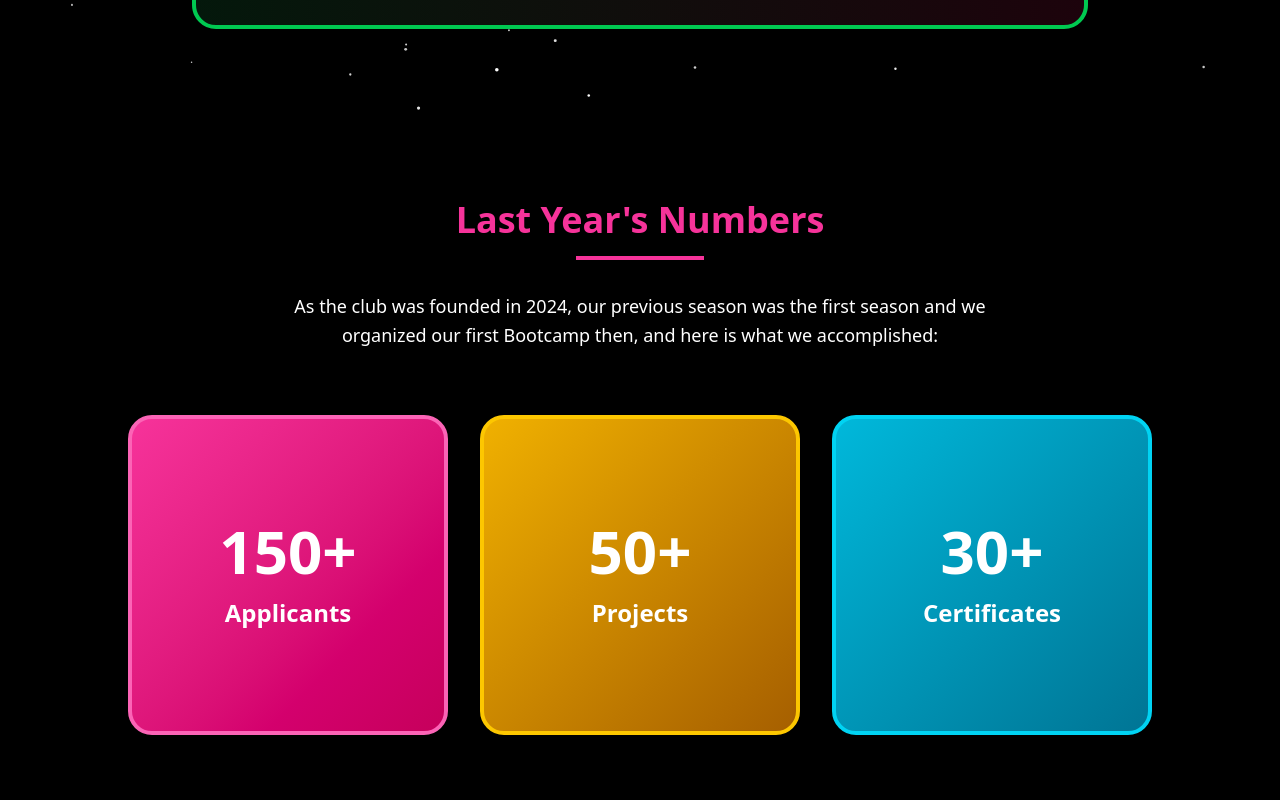
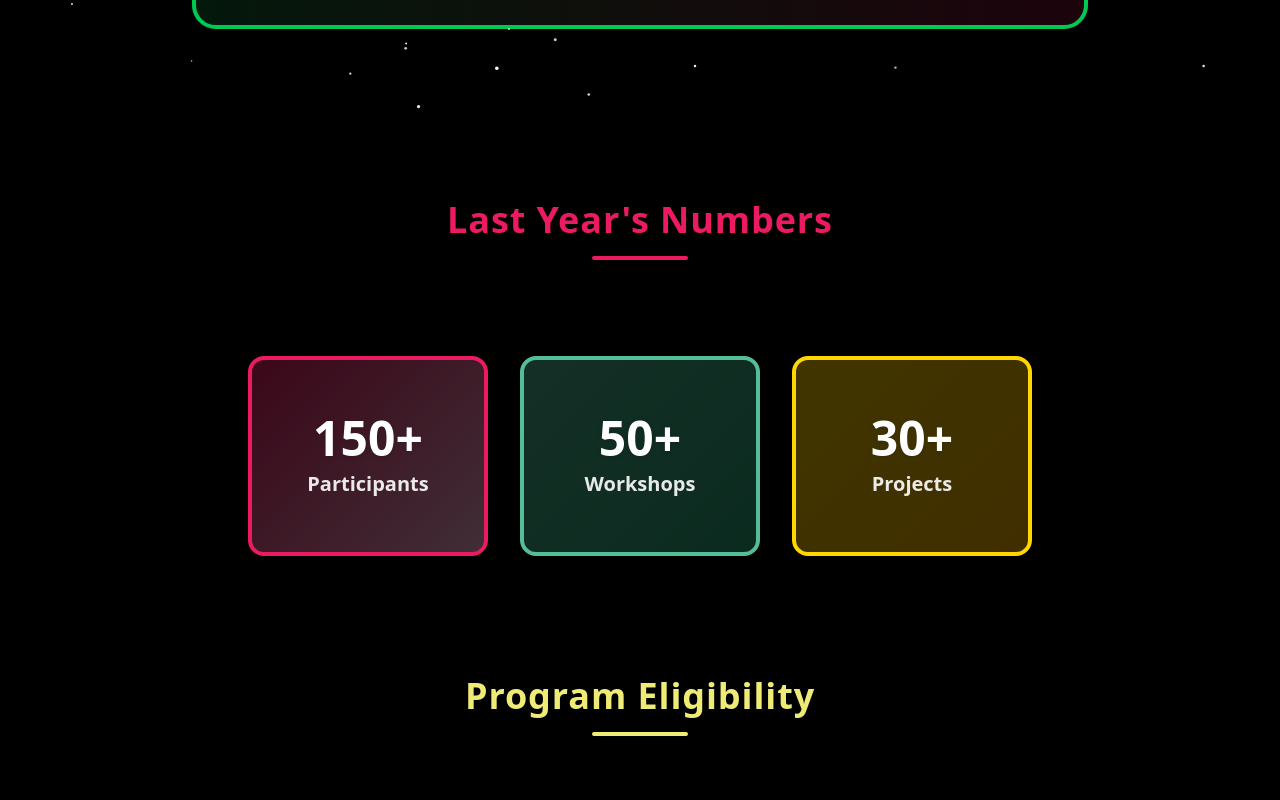
Before and after one commit to YAFFMN/OVAC, a React (Vite) app: page /bootcamp in a window 1280 px wide. Shown: the part 680-1480 px from the top of the page. Built offline with nearby package versions, Linux system fonts and the light colour scheme.

Commit message:
repairing3

```diff
--- a/src/Components/BootcampStats.jsx
+++ b/src/Components/BootcampStats.jsx
@@ -1,85 +1,106 @@
-import React, { useState, useEffect, useRef } from 'react'
+import React, { useEffect, useRef, useState } from "react";
+import HeadWord from "./ui/HeadWord.jsx";
+import Underline from "./ui/Underline.jsx";
+import { motion, useInView } from "framer-motion";
+
+const stats = [
+  {
+    label: "Participants",
+    value: 150,
+    colors: "from-[#ec1a63] to-[#ffb6d5]",
+    border: "border-[#ec1a63]",
+    gradient:
+      "linear-gradient(135deg, rgba(236,26,99,0.25) 0%, rgba(255,182,213,0.25) 100%)",
+  },
+  {
+    label: "Workshops",
+    value: 50,
+    colors: "from-[#53be97] to-[#2caa7c]",
+    border: "border-[#53be97]",
+    gradient:
+      "linear-gradient(135deg, rgba(83,190,151,0.25) 0%, rgba(44,170,124,0.25) 100%)",
+  },
+  {
+    label: "Projects",
+    value: 30,
+    colors: "from-[#ffd600] to-[#ffb700]",
+    border: "border-[#ffd600]",
+    gradient:
+      "linear-gradient(135deg, rgba(255,214,0,0.25) 0%, rgba(255,183,0,0.25) 100%)",
+  },
+];
+
+const StatBox = ({ label, value, colors, delay, border, gradient }) => {
+  const [displayValue, setDisplayValue] = useState(0);
+  const ref = useRef(null);
+  const inView = useInView(ref, { once: false, amount: 0.5 });
+
+  useEffect(() => {
+    if (!inView) {
+      setDisplayValue(0);
+      return;
+    }
+    let start = 0;
+    const duration = 1200;
+    const increment = value / (duration / 16);
+    let raf;
+    function animate() {
+      start += increment;
+      if (start < value) {
+        setDisplayValue(Math.floor(start));
+        raf = requestAnimationFrame(animate);
+      } else {
+        setDisplayValue(value);
+      }
+    }
+    raf = requestAnimationFrame(animate);
+    return () => {
+      cancelAnimationFrame(raf);
+    };
+  }, [value, inView]);
+
+  return (
+    <motion.div
+      ref={ref}
+      initial={{ scale: 0.8, opacity: 0 }}
+      whileInView={{ scale: 1, opacity: 1 }}
+      transition={{ duration: 0.6, delay }}
+      viewport={{ once: false, amount: 0.5 }}
+      className={`flex flex-col items-center justify-center rounded-2xl px-10 py-8 shadow-xl mx-4 min-w-[220px] min-h-[180px] md:w-[240px] md:h-[200px] border-4 ${border}`}
+      style={{
+        background: gradient,
+        backdropFilter: "blur(16px)",
+        WebkitBackdropFilter: "blur(16px)",
+      }}
+    >
+      <span className="text-5xl font-extrabold text-white drop-shadow mb-2">
+        {displayValue}+
+      </span>
+      <span className="text-xl font-bold text-white/90">{label}</span>
+    </motion.div>
+  );
+};
 
 const BootcampStats = () => {
-  const [animatedNumbers, setAnimatedNumbers] = useState({ applicants: 0, projects: 0, certificates: 0 });
-  const [hasAnimated, setHasAnimated] = useState(false);
-  const sectionRef = useRef(null);
-
-  const finalNumbers = {
-    applicants: 150,
-    projects: 50,
-    certificates: 30
-  };
-
-  useEffect(() => {
-    const observer = new IntersectionObserver(
-      (entries) => {
-        if (entries[0].isIntersecting && !hasAnimated) {
-          setHasAnimated(true);
-
-          // Animate each number
-          Object.keys(finalNumbers).forEach((key) => {
-            let current = 0;
-            const target = finalNumbers[key];
-            const increment = target / 100; // Duration control
-
-            const timer = setInterval(() => {
-              current += increment;
-              if (current >= target) {
-                current = target;
-                clearInterval(timer);
-              }
-
-              setAnimatedNumbers(prev => ({
-                ...prev,
-                [key]: Math.floor(current)
-              }));
-            }, 20);
-          });
-        }
-      },
-      { threshold: 0.5 }
-    );
-
-    if (sectionRef.current) {
-      observer.observe(sectionRef.current);
-    }
-
-    return () => observer.disconnect();
-  }, [hasAnimated]);
-
   return (
-    <div ref={sectionRef} className="py-20 px-4 relative z-10">
-      <div className="max-w-6xl mx-auto text-center">
-        <h3 className="text-4xl font-bold text-pink-500 mb-4">Last Year's Numbers</h3>
-        <div className="w-32 h-1 bg-pink-500 mx-auto mb-8"></div>
-
-        <p className="text-white text-lg mb-16 max-w-3xl mx-auto leading-relaxed">
-          As the club was founded in 2024, our previous season was the first season and we organized our first Bootcamp then, and here is what we accomplished:
-        </p>
-
-        <div className="flex flex-col md:flex-row justify-center items-center gap-8">
-          {/* Applicants */}
-          <div className="w-80 h-80 rounded-3xl bg-gradient-to-br from-pink-500 to-pink-700 flex flex-col items-center justify-center text-white shadow-2xl border-4 border-pink-400">
-            <div className="text-6xl font-bold mb-4">{animatedNumbers.applicants}+</div>
-            <div className="text-2xl font-semibold">Applicants</div>
-          </div>
-
-          {/* Projects */}
-          <div className="w-80 h-80 rounded-3xl bg-gradient-to-br from-yellow-500 to-yellow-700 flex flex-col items-center justify-center text-white shadow-2xl border-4 border-yellow-400">
-            <div className="text-6xl font-bold mb-4">{animatedNumbers.projects}+</div>
-            <div className="text-2xl font-semibold">Projects</div>
-          </div>
-
-          {/* Certificates */}
-          <div className="w-80 h-80 rounded-3xl bg-gradient-to-br from-cyan-500 to-cyan-700 flex flex-col items-center justify-center text-white shadow-2xl border-4 border-cyan-400">
-            <div className="text-6xl font-bold mb-4">{animatedNumbers.certificates}+</div>
-            <div className="text-2xl font-semibold">Certificates</div>
-          </div>
-        </div>
+    <div className="flex flex-col justify-center items-center py-20 px-4 relative z-1 overflow-hidden">
+      <HeadWord HeadWord={"Last Year's Numbers"} />
+      <Underline />
+      <div className="flex flex-col md:flex-row items-center justify-center mt-16">
+        {stats.map((stat, idx) => (
+          <StatBox
+            key={stat.label}
+            label={stat.label}
+            value={stat.value}
+            colors={stat.colors}
+            delay={idx * 0.4}
+            border={stat.border}
+            gradient={stat.gradient}
+          />
+        ))}
       </div>
     </div>
-  )
-}
+  );
+};
 
-export default BootcampStats
+export default BootcampStats;
```
